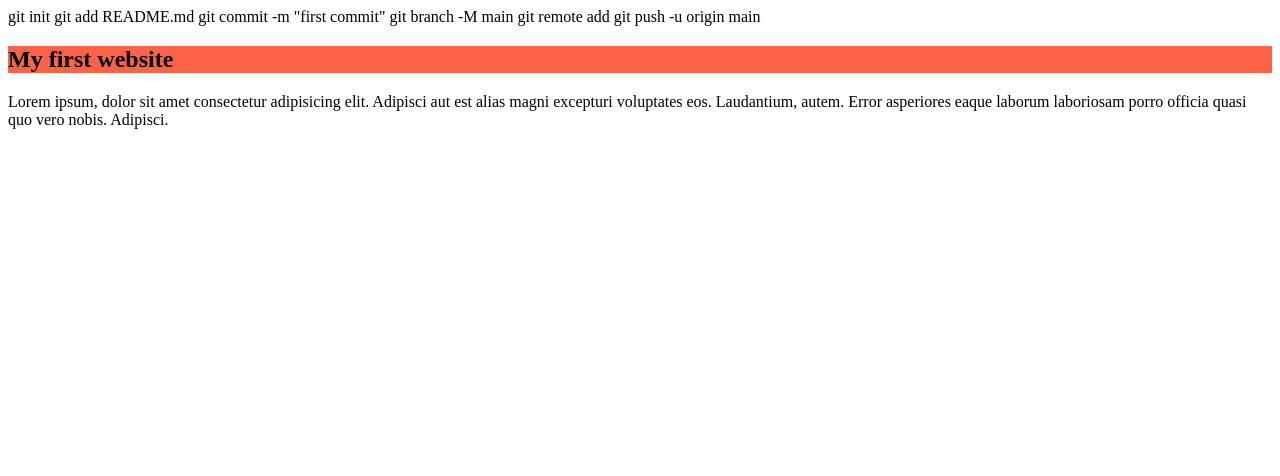
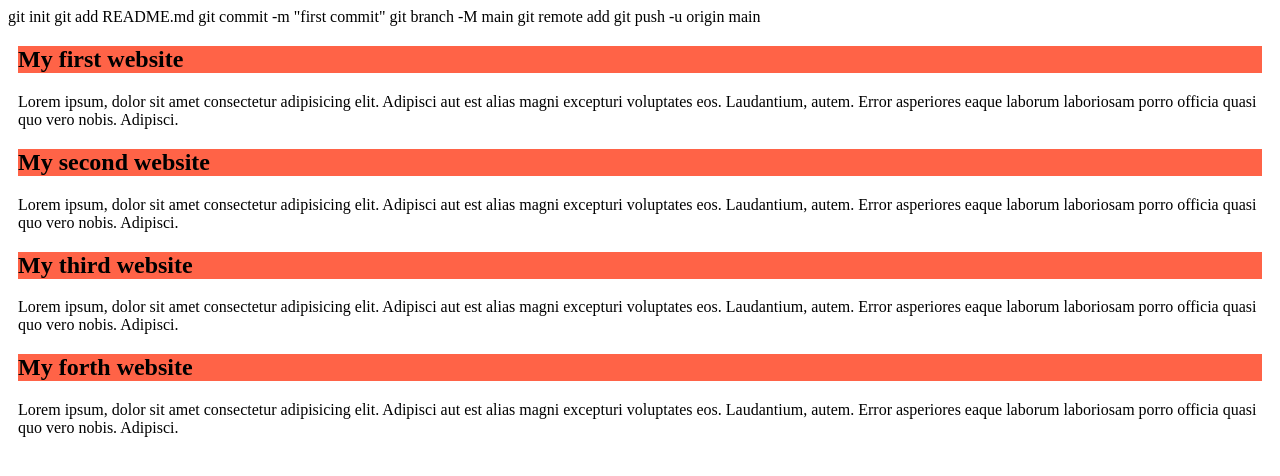
Before and after one commit to Saif1475/my-first-github-repot, a plain HTML site: page git.html in a window 1280 px wide. Drawn offline with Linux system fonts and the light colour scheme.

Commit message:
2nd vlog

```diff
--- a/git.html
+++ b/git.html
@@ -17,5 +17,17 @@
         <h2>My first website</h2>
         <p>Lorem ipsum, dolor sit amet consectetur adipisicing elit. Adipisci aut est alias magni excepturi voluptates eos. Laudantium, autem. Error asperiores eaque laborum laboriosam porro officia quasi quo vero nobis. Adipisci.</p>
     </div>
+    <div>
+        <h2>My second website</h2>
+        <p>Lorem ipsum, dolor sit amet consectetur adipisicing elit. Adipisci aut est alias magni excepturi voluptates eos. Laudantium, autem. Error asperiores eaque laborum laboriosam porro officia quasi quo vero nobis. Adipisci.</p>
+    </div>
+    <div>
+        <h2>My third website</h2>
+        <p>Lorem ipsum, dolor sit amet consectetur adipisicing elit. Adipisci aut est alias magni excepturi voluptates eos. Laudantium, autem. Error asperiores eaque laborum laboriosam porro officia quasi quo vero nobis. Adipisci.</p>
+    </div>
+    <div>
+        <h2>My forth website</h2>
+        <p>Lorem ipsum, dolor sit amet consectetur adipisicing elit. Adipisci aut est alias magni excepturi voluptates eos. Laudantium, autem. Error asperiores eaque laborum laboriosam porro officia quasi quo vero nobis. Adipisci.</p>
+    </div>
 </body>
 </html>
--- a/style.css
+++ b/style.css
@@ -1,3 +1,6 @@
 h2{
     background-color: tomato;
 }
+div{
+    margin: 10px;
+}
```
